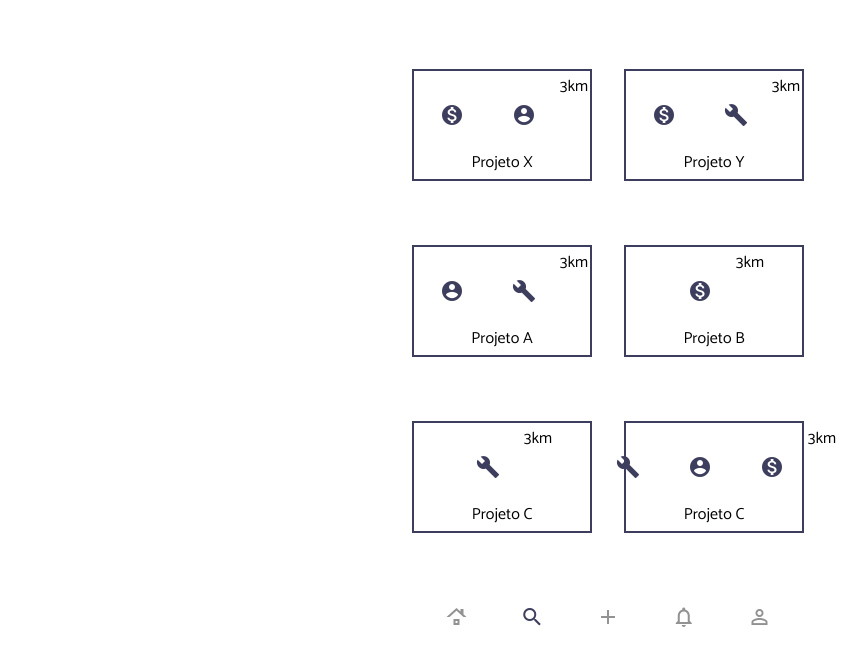
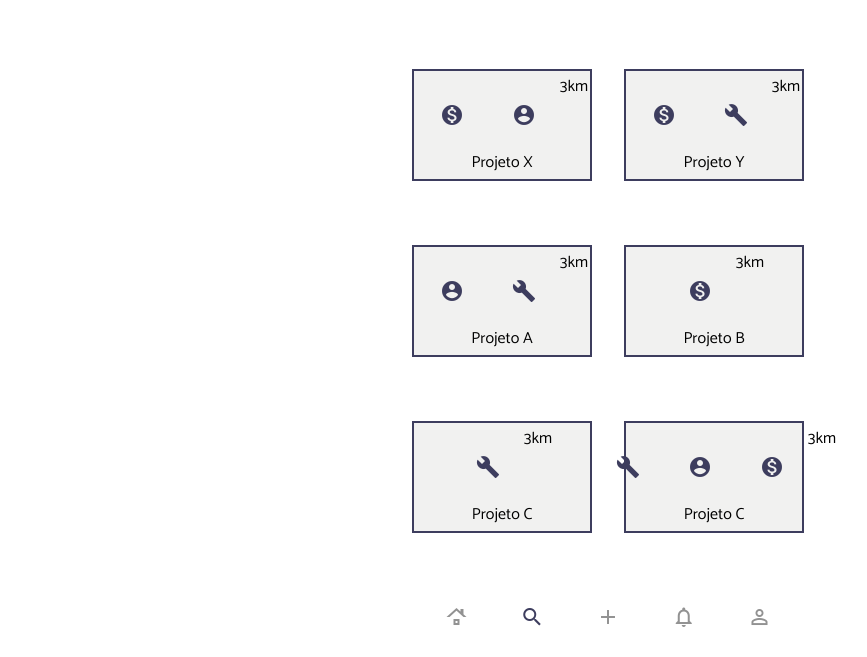
Before and after one commit to isabellafuhrken/isafuhrken.github.io, a plain HTML site: page html/doacoes.html in a window 1280 px wide. Shown: the part 143-800 px from the top of the page, without its empty margins (32-899 px from the left). Drawn offline with Linux system fonts and the light colour scheme; a web font is replaced by a local one.

Commit message:
Update procura.css

```diff
--- a/css/procura.css
+++ b/css/procura.css
@@ -33,6 +33,7 @@ nav {
     align-items: center;
     padding:0.5rem;
     margin: 1rem;
+    background-color:#f1f1f0;
 
 }
 .projetos_busca{
```
